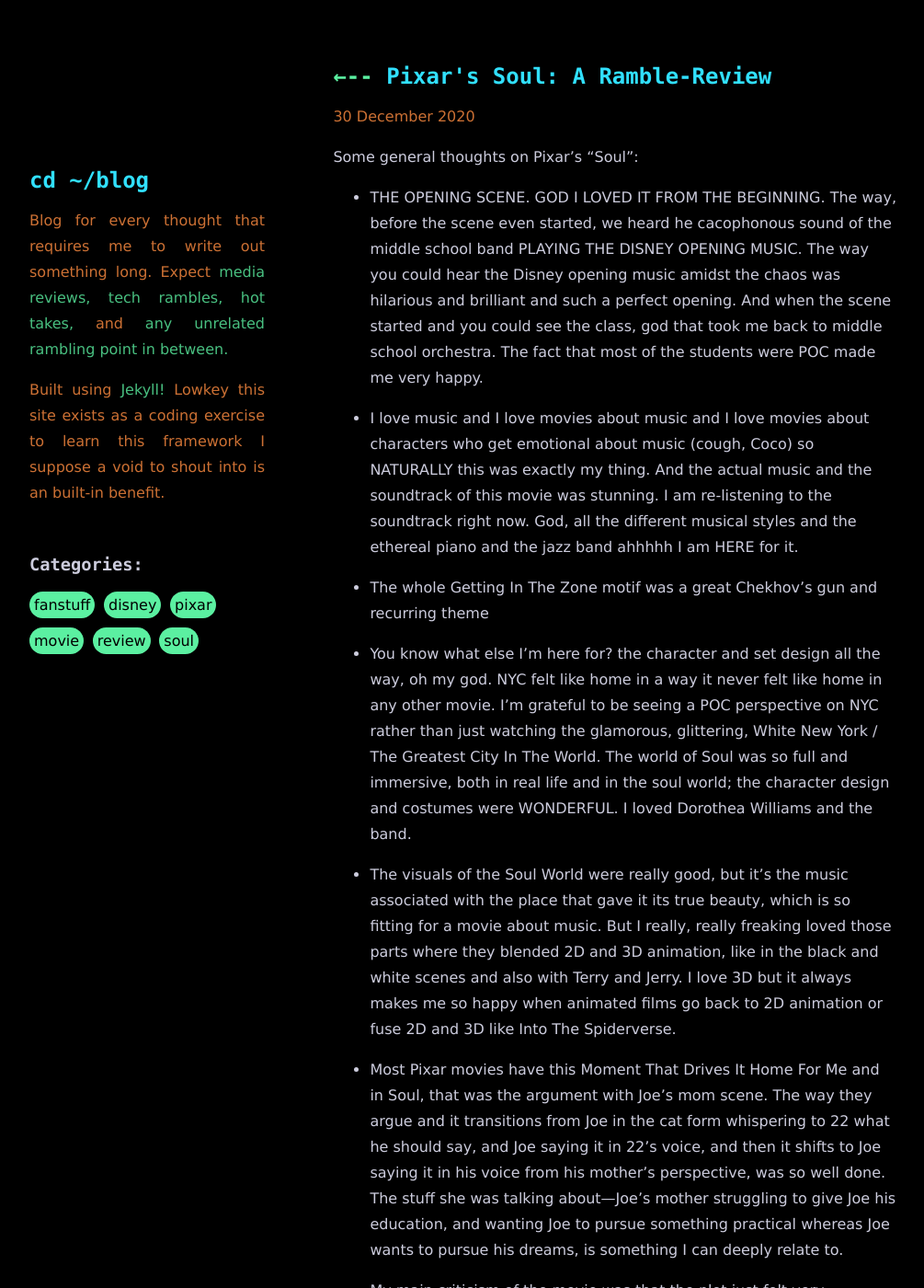
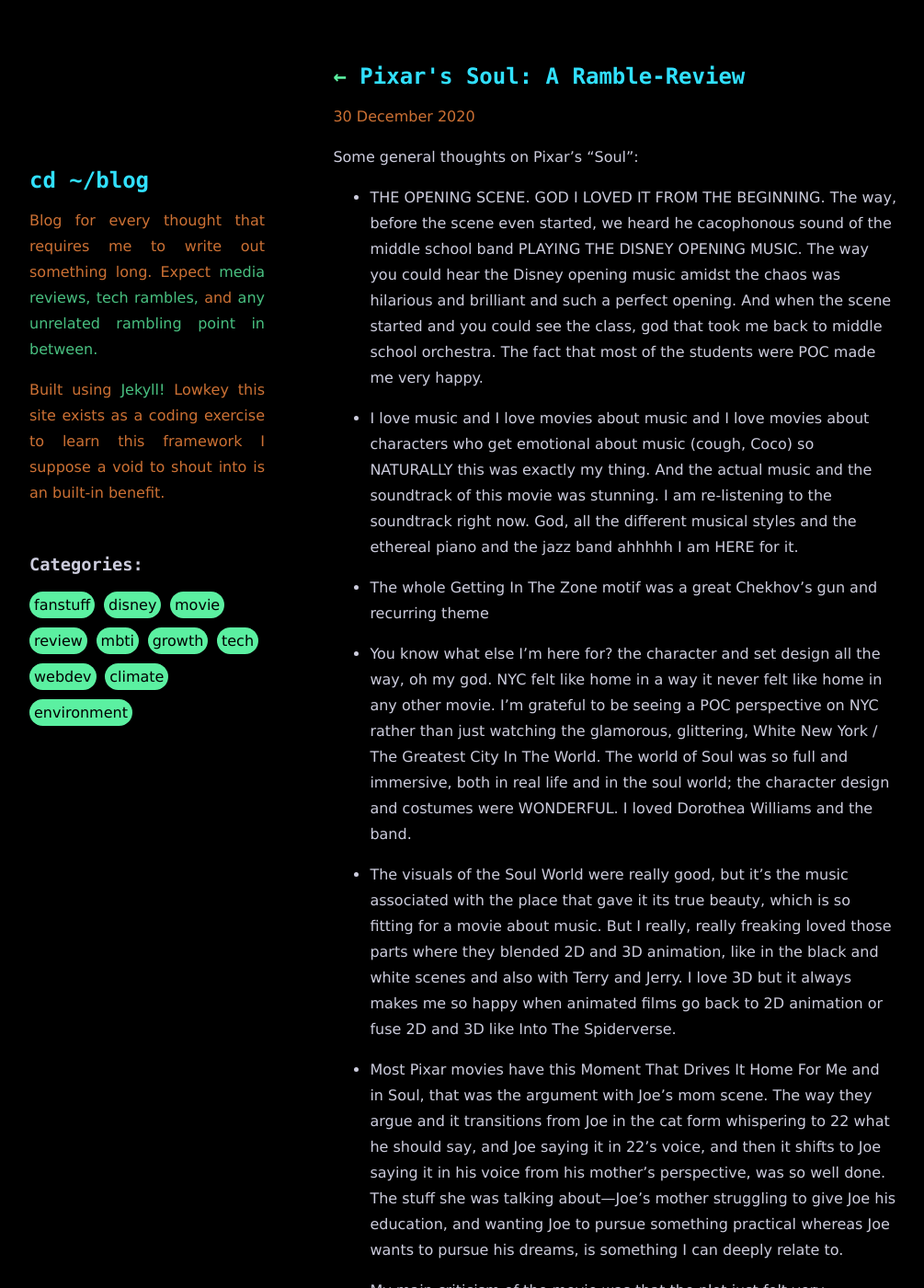
Before and after one commit to caroldinh/blog, a Jekyll site: the page built from _posts/2020-12-30-soul.md, in a window 1280 px wide and 1400 px high. Shown: the whole window at 92% size, without its empty margins (104-1109 px from the left). Built offline with Jekyll 4.4.1, drawn with Linux system fonts in a browser that asks for light colours; comment, search, counter and statistics services are not loaded.

Commit message:
update posts

```diff
--- a/_layouts/default.html
+++ b/_layouts/default.html
@@ -17,7 +17,7 @@
 
                 <a href={{"/" | relative_url}}><h1 class="sidebar-content title">cd ~/blog</h1></a>
                 <p class="lightText sidebar-content">Blog for every thought that requires me to write out something
-                    long. Expect <span class="greentext">media reviews, tech rambles, hot takes,</span> and
+                    long. Expect <span class="greentext">media reviews, tech rambles, </span> and
                     <span class="greentext">any unrelated rambling point in between.</span>
                 </p>
                 <p class="lightText sidebar-content">Built using <span class="greentext">Jekyll!</span> Lowkey
--- a/_layouts/post.html
+++ b/_layouts/post.html
@@ -2,7 +2,7 @@
 layout: default
 ---
 
-<h1><a href={{"/" | relative_url}}>←--</a> {{page.title}}</h1>
+<h1><a href={{"/" | relative_url}}>←</a> {{page.title}}</h1>
 <p class="lightText">{{ page.date | date: "%-d %B %Y" }}</p>
 {{ content }}
 {% for category in page.categories %}
--- a/_posts/2020-12-30-soul.md
+++ b/_posts/2020-12-30-soul.md
@@ -2,7 +2,7 @@
 layout: post
 title:  "Pixar's Soul: A Ramble-Review"
 date:   2020-12-30 -0500
-categories: fanstuff disney pixar movie review soul
+categories: fanstuff disney movie review
 excerpt: "This movie didn't resonate with me as much as other Pixar movies did, which makes sense because this is about an adult man so probably he wouldn't have as much in common with me as, say, a sibling story or a tale about a young kid following his love for music and reconciling with his family. I loved it as a movie but I didn't really feel it as much as I would have hoped."
 ---
 
--- a/css/style.css
+++ b/css/style.css
@@ -28,6 +28,10 @@
     font-size: 1em !important;
     line-height: 175%;
     font-weight: 0 !important;
+  }
+
+  strong{
+    color:var(--warmAccent);
   }
 
   #navbar{
@@ -90,7 +94,7 @@
   }
 
   a{
-    color: #5bf0a1;
+    color: #5bf0a1 !important;
     text-decoration: none;
   }
 
@@ -216,6 +220,10 @@
     margin-top: 5vw;
   }
 
+  img{
+    width: 100%;
+  }
+
   @media (max-width:1000px) {
 
     body{
```
Also changed, not shown: _drafts/2021-6-4-nobodys-brother.md (added, +43 -0 lines), _posts/2021-4-11-mbti.md (added, +27 -0 lines), _posts/2021-7-6-sustainablewebdev.md (added, +103 -0 lines), images/Screenshot 2021-04-11 222548.jpg (added), images/datacenters.jpg (added), images/digitalocean.jpg (added), images/drawkit1.jpg (added), images/drawkit2.jpg (added), images/websitecarbon.jpg (added), 1 other file.
